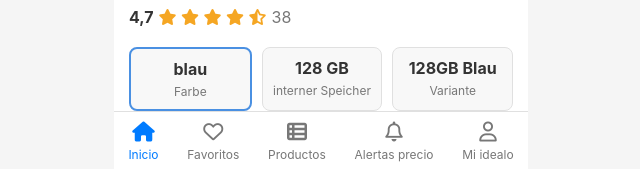
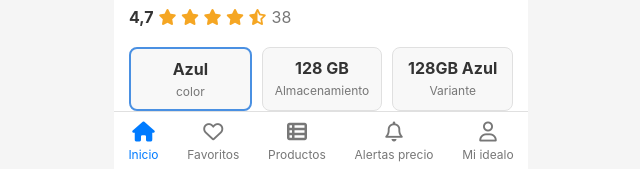
Before and after one commit to guidolo/pricecomparison, a plain HTML site: page index.html in a window 1280 px wide. Shown: the part 628-797 px from the top of the page, 319-959 px from the left. Drawn offline with Linux system fonts and the light colour scheme.

Commit message:
feat: translate product options from German to Spanish

```diff
--- a/index.html
+++ b/index.html
@@ -64,15 +64,15 @@
                 <div class="product-options">
                     <div class="option-row">
                         <div class="option active" data-type="color">
-                            <div class="option-value">blau</div>
-                            <div class="option-label">Farbe</div>
+                            <div class="option-value">Azul</div>
+                            <div class="option-label">color</div>
                         </div>
                         <div class="option" data-type="storage">
                             <div class="option-value">128 GB</div>
-                            <div class="option-label">interner Speicher</div>
+                            <div class="option-label">Almacenamiento</div>
                         </div>
                         <div class="option" data-type="variant">
-                            <div class="option-value">128GB Blau</div>
+                            <div class="option-value">128GB Azul</div>
                             <div class="option-label">Variante</div>
                         </div>
                     </div>
```
